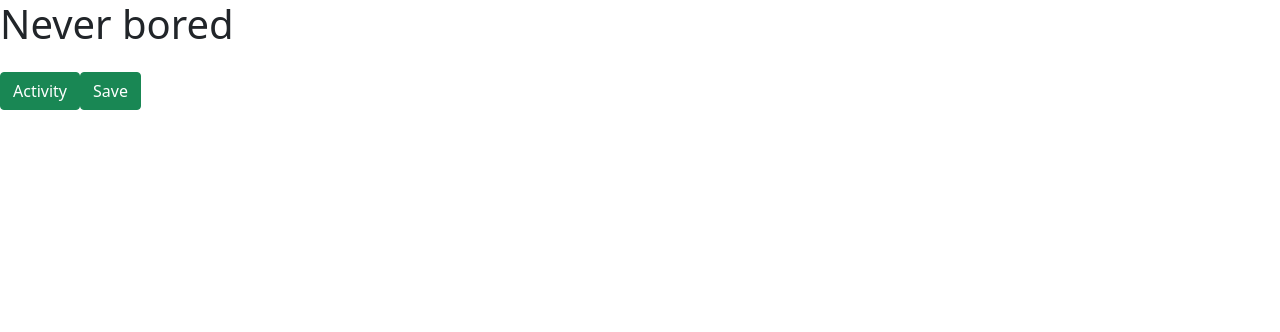
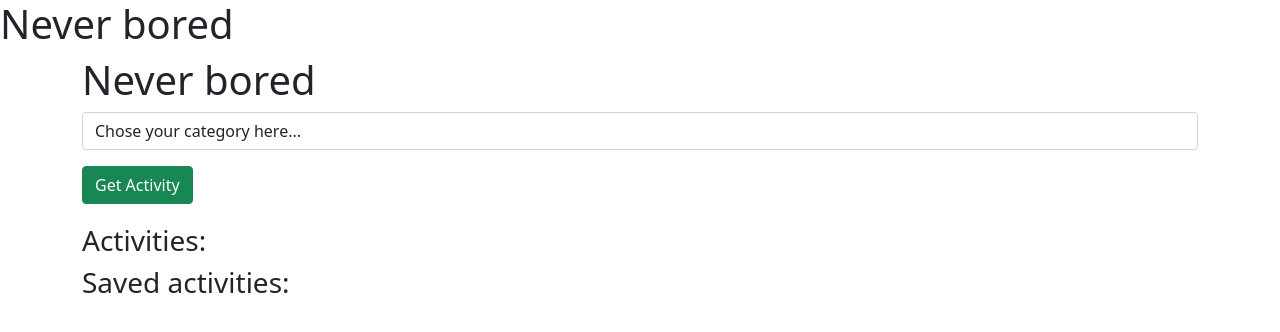
Before and after one commit to moasvennesson/NeverBoredProject, a React (Create React App) app: page / in a window 1280 px wide. Shown: the top 332 px of the page. Built offline with nearby package versions, Linux system fonts and the light colour scheme.

Commit message:
Parprogrammering med Emelie, Moa och Kristin. Får ut aktiviteter, lägger dem i en lista och de kan tas bort.

```diff
--- a/src/Activities.js
+++ b/src/Activities.js
@@ -1,10 +1,12 @@
-import React from 'react'
+import React from 'react';
 
 export default function Activities(props) {
-  console.log(props);
-  return (
-    <li className="list-group-item">
-      { props.activity}
-    </li>
-  )
+    //console.log(props);
+    const activity = props.activity;
+    return (
+        <li className="list-group-item">
+            {activity}
+            <button className="btn btn-success mt-3 float-end" onClick={() => {props.Save_activity(props.activity)}}>Save</button>
+        </li>
+    )
 }
--- a/src/ActivityHandler.js
+++ b/src/ActivityHandler.js
@@ -1,40 +1,64 @@
 import React, { useState, useRef } from 'react';
+import { v4 as uuidv4 } from 'uuid';
 import Axios from 'axios';
 import Activities from './Activities';
+import './style.css';
+import Saved_activity from './Saved_activity';
+
 //"http://www.boredapi.com/api/activity/"
 
+
 export default function ActivityHandler() {
-    const [activity, set_activity] = useState()
-    const get_activity = () => {
-        Axios.get("http://www.boredapi.com/api/activity/").then((response) => {
-            console.log(response);
-            set_activity(response.data.activity)
-        }
-        );
+    const [activity, Set_activity] = useState([]);
+    const [new_activities, Set_new_activities] = useState([]);
+    const CategoryRef = useRef();
+    // [...activity, { id: uuidv4(), activity: response.data.activity, type: response.data.type }]
+
+    function Get_activity(){
+        const category = CategoryRef.current.value
+        Axios.get(`http://www.boredapi.com/api/activity?type=${category}`).then((response) => {
+           // console.log(category);
+            Set_activity([response.data.activity])
+            }
+        )
     };
+            //console.log(activity);
+            console.log(new_activities);
+    function Save_activity(activity) {
+        Set_new_activities([...new_activities, { id: uuidv4(), activity: activity}])
 
-    function save_activity(event) {
-        const [new_activities, Set_new_activities] = useState([]);
+    }
 
-        Set_new_activities(new_activities => {
-            console.log(event.target.dataset.mssg);
-            return [...new_activities, {activity: event.target.dataset.mssg}]
-        })
-        /*
-            Detta under fungerar, men skriver över allt som finns i listan
-            const new_activity = []
-            console.log(event.target.dataset.mssg);
-            return [...new_activity, {activity: event.target.dataset.mssg}]
-
-        */
+    function deleteItem(id) {
+        Set_new_activities(new_activities.filter((activity) => activity.id !== id));
     }
 
     return (
-        <div>
-            {activity}
+        <div className="container">
+             <h1>Never bored</h1>
             <section id="buttons">
-                <button className="btn btn-success mt-3" onClick={get_activity}>Activity</button>
-                <button className="btn btn-success mt-3" data-mssg={activity} onClick={save_activity}>Save</button>
+                <select ref={CategoryRef} type="text" className="form-control">
+                    <option value="0">Chose your category here...</option>
+                    <option value="">random</option>
+                    <option value="education">education</option>
+                    <option value="recreational">recreational</option>
+                    <option value="social">social</option>
+                    <option value="diy">diy</option>
+                    <option value="charity">charity</option>
+                    <option value="cooking">cooking</option>
+                    <option value="relaxation">relaxation</option>
+                    <option value="music">music</option>
+                    <option value="busywork">busywork</option>
+                </select>
+                <button className="btn btn-success mt-3" onClick={Get_activity}>Get Activity</button>
+                <h3 style={{paddingTop: "20px"}}>Activities:</h3>
+                <ul className="list-group">
+                    {activity.map(activity => <Activities key={uuidv4()} activity={activity} Save_activity={Save_activity}/> )}
+                </ul>
+                <h3>Saved activities:</h3>
+                <ul className="list-group">
+                    {new_activities.map(activity => <Saved_activity deleteItem={deleteItem} activity={activity.activity} id={activity.id} key={uuidv4()}/>)}
+                </ul>
             </section>
         </div>
     )
--- /dev/null
+++ b/src/Saved_activity.js
@@ -0,0 +1,12 @@
+import React from 'react'
+
+export default function Saved_activity(props) {
+    console.log(props.id);
+
+    return (
+        <li className="list-group-item">
+            {props.activity}
+            <button className="btn btn-sm btn-danger float-end" onClick={() => {props.deleteItem(props.id)}}>X</button>
+        </li>
+    )
+}
```
